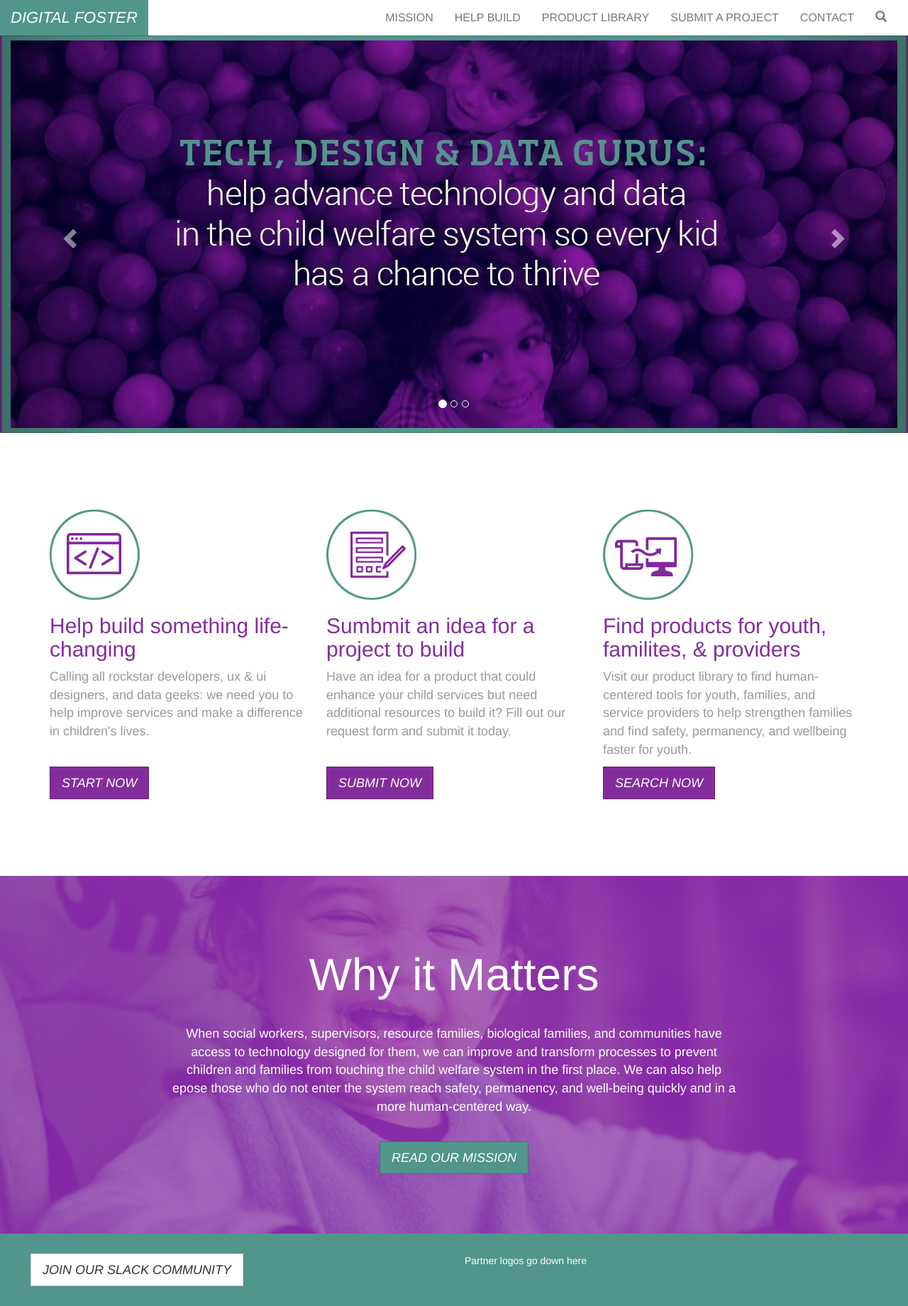
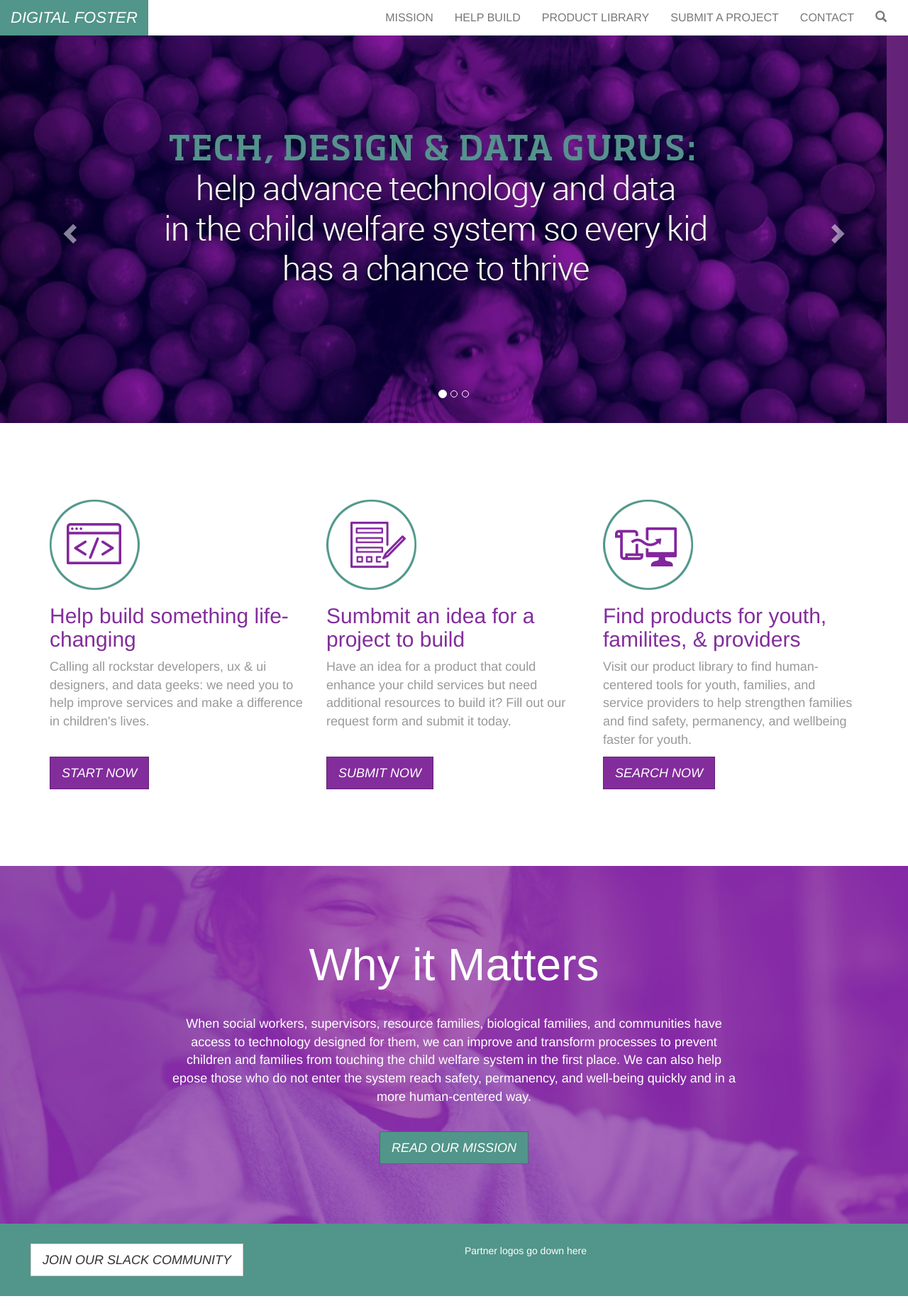
Before and after one commit to digital-foster/digitalfoster, a Jekyll site: the page built from index.html, in a window 1280 px wide. Shown: the whole page at 71% size. Built offline with Jekyll 4.4.1, drawn with Linux system fonts in a browser that asks for light colours.

Commit message:
Carousel tweak

```diff
--- a/index.html
+++ b/index.html
@@ -14,19 +14,19 @@
       <!-- Wrapper for slides -->
       <div class="carousel-inner" role="listbox">
         <div class="item active">
-          <a href="/products/" class="btn btn-primary">
+          <a href="/products/">
             <img src="/img/HomepageCarousel_Developers.jpg">
           </a>
         </div>
 
         <div class="item">
-          <a href="/submit/" class="btn btn-primary">
+          <a href="/submit/">
             <img src="/img/HomepageCarousel_Providers.jpg">
           </a>
         </div>
 
         <div class="item">
-          <a href="/products/" class="btn btn-primary">
+          <a href="/products/">
             <img src="/img/HomepageCarousel_FosterYouth.jpg">
           </a>
         </div>
```
